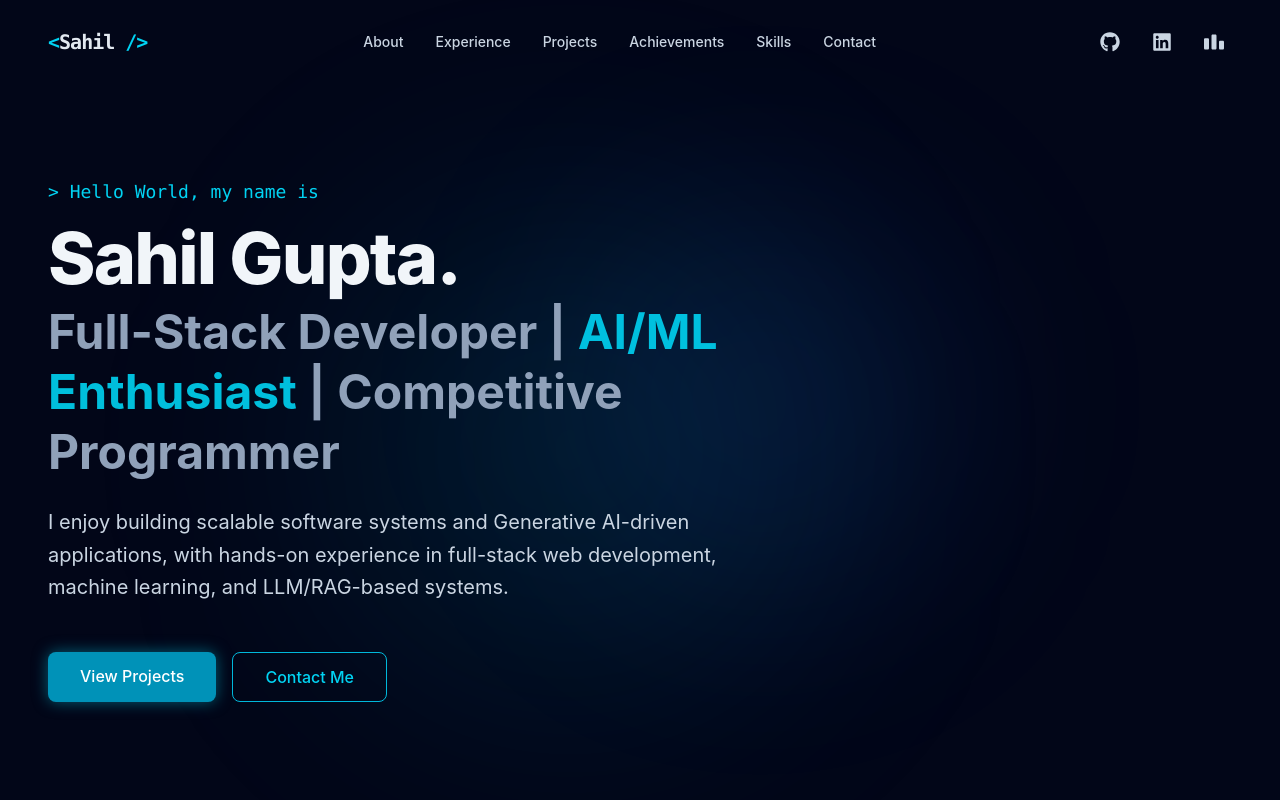
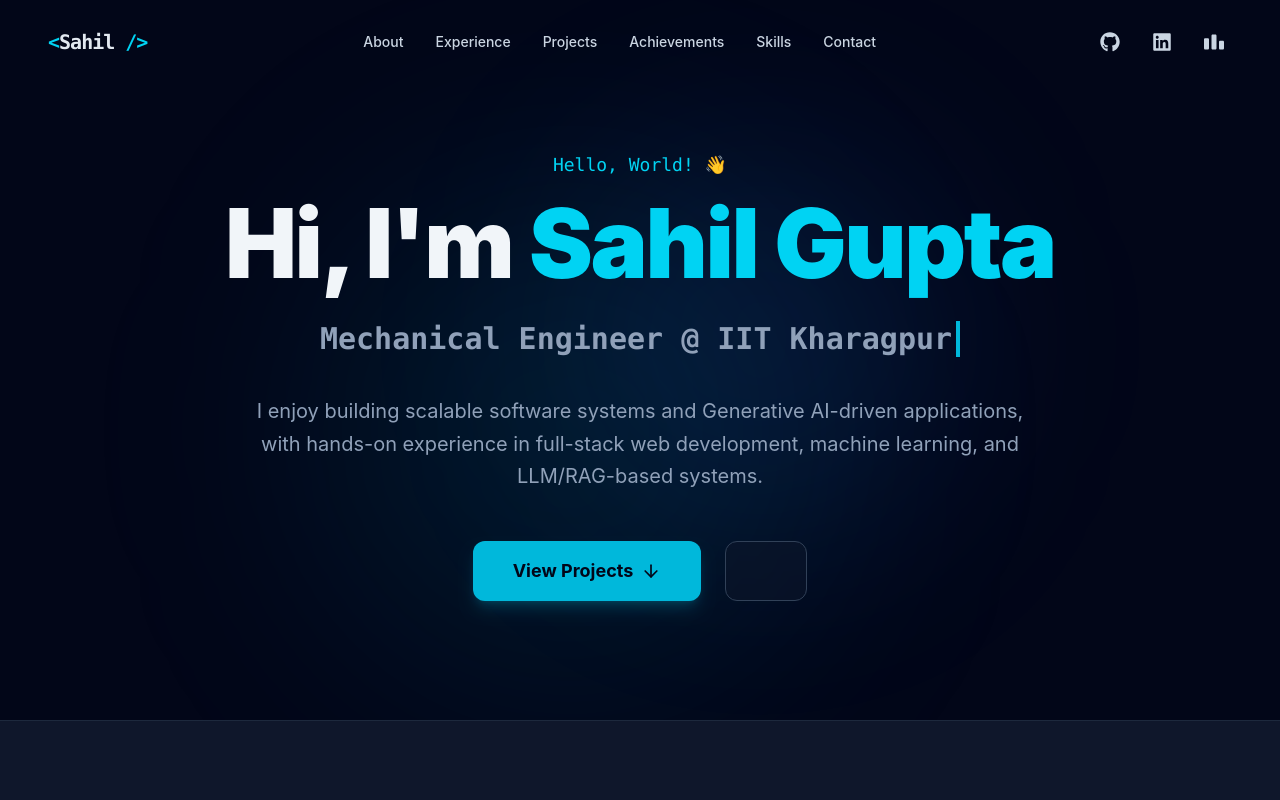
Before and after one commit to sahilgupta630/portfolio, a React app: page / in a window 1280 px wide. Shown: the top 800 px of the page. Built offline with nearby package versions, Linux system fonts and the light colour scheme; the HTML template or start-up script is replaced by a standard one.

Commit message:
Redesign Hero section to match reference image with centered layout and typewriter effect

```diff
--- a/src/components/Hero.jsx
+++ b/src/components/Hero.jsx
@@ -1,73 +1,96 @@
-import React from "react";
+import React, { useState, useEffect } from "react";
 import { motion } from "framer-motion";
+import { FileDown, ArrowDown } from "lucide-react";
 
 export default function Hero() {
+    const [text, setText] = useState("");
+    const fullText = "Mechanical Engineer @ IIT Kharagpur";
+    const [index, setIndex] = useState(0);
+
+    useEffect(() => {
+        if (index < fullText.length) {
+            const timeout = setTimeout(() => {
+                setText(prev => prev + fullText[index]);
+                setIndex(prev => prev + 1);
+            }, 100);
+            return () => clearTimeout(timeout);
+        }
+    }, [index]);
+
     return (
-        <section className="relative min-h-screen flex items-center justify-center pt-20 overflow-hidden" id="home">
-            {/* Background gradients */}
+        <section className="relative min-h-[90vh] flex items-center justify-center pt-24 pb-16 overflow-hidden bg-slate-950" id="home">
+            {/* Background elements */}
             <div className="absolute top-1/4 left-1/4 w-[500px] h-[500px] bg-cyan-500/10 rounded-full blur-[120px] pointer-events-none" />
             <div className="absolute bottom-1/4 right-1/4 w-[400px] h-[400px] bg-blue-500/10 rounded-full blur-[100px] pointer-events-none" />
 
-            <div className="max-w-7xl mx-auto px-6 lg:px-12 w-full z-10">
-                <div className="flex flex-col items-center md:items-start text-center md:text-left md:w-2/3">
+            <div className="max-w-7xl mx-auto px-6 lg:px-12 w-full z-10 flex flex-col items-center text-center">
+                {/* Greeting */}
                 <motion.div
-                        initial={{ opacity: 0, y: 30 }}
+                    initial={{ opacity: 0, y: 20 }}
                     animate={{ opacity: 1, y: 0 }}
-                        transition={{ duration: 0.8, ease: "easeOut" }}
+                    transition={{ duration: 0.6 }}
                 >
-                        <h2 className="text-cyan-400 font-mono mb-4 text-base md:text-lg">&gt; Hello World, my name is</h2>
+                    <span className="text-cyan-400 font-mono text-lg mb-4 block">
+                        Hello, World! 👋
+                    </span>
                 </motion.div>
 
+                {/* Name */}
                 <motion.div
-                        initial={{ opacity: 0, y: 30 }}
+                    initial={{ opacity: 0, y: 20 }}
                     animate={{ opacity: 1, y: 0 }}
-                        transition={{ duration: 0.8, ease: "easeOut", delay: 0.2 }}
+                    transition={{ duration: 0.6, delay: 0.2 }}
                 >
-                        <h1 className="text-5xl md:text-7xl font-extrabold text-slate-100 tracking-tight mb-2">
-                            Sahil Gupta.
+                    <h1 className="text-5xl md:text-8xl font-black text-slate-100 mb-6 tracking-tight">
+                        Hi, I'm <span className="text-cyan-400">Sahil Gupta</span>
                     </h1>
                 </motion.div>
 
+                {/* Typewriter Role */}
                 <motion.div
-                        initial={{ opacity: 0, y: 30 }}
+                    initial={{ opacity: 0, y: 20 }}
                     animate={{ opacity: 1, y: 0 }}
-                        transition={{ duration: 0.8, ease: "easeOut", delay: 0.4 }}
+                    transition={{ duration: 0.6, delay: 0.4 }}
+                    className="h-12 flex items-center justify-center mb-8"
                 >
-                        <h2 className="text-3xl md:text-5xl font-bold text-slate-400 mb-6 leading-tight">
-                            Full-Stack Developer | <span className="text-cyan-400/90">AI/ML Enthusiast</span> | Competitive Programmer
-                        </h2>
+                    <p className="text-2xl md:text-3xl font-bold text-slate-400 font-mono border-r-4 border-cyan-500 pr-1 animate-pulse-slow">
+                        {text}
+                    </p>
                 </motion.div>
 
-                    <motion.p
-                        initial={{ opacity: 0, y: 30 }}
+                {/* Description */}
+                <motion.div
+                    initial={{ opacity: 0, y: 20 }}
                     animate={{ opacity: 1, y: 0 }}
-                        transition={{ duration: 0.8, ease: "easeOut", delay: 0.6 }}
-                        className="text-slate-300 text-lg md:text-xl leading-relaxed max-w-2xl mb-12"
+                    transition={{ duration: 0.6, delay: 0.6 }}
+                    className="max-w-3xl mb-12"
                 >
+                    <p className="text-slate-400 text-lg md:text-xl leading-relaxed">
                         I enjoy building scalable software systems and Generative AI-driven applications,
                         with hands-on experience in full-stack web development, machine learning, and LLM/RAG-based systems.
-                    </motion.p>
+                    </p>
+                </motion.div>
 
+                {/* Buttons */}
                 <motion.div
-                        initial={{ opacity: 0, y: 30 }}
+                    initial={{ opacity: 0, y: 20 }}
                     animate={{ opacity: 1, y: 0 }}
-                        transition={{ duration: 0.8, ease: "easeOut", delay: 0.8 }}
-                        className="flex flex-col sm:flex-row gap-4 w-full md:w-auto"
+                    transition={{ duration: 0.6, delay: 0.8 }}
+                    className="flex flex-col sm:flex-row gap-6 w-full sm:w-auto"
                 >
                     <a
                         href="#projects"
-                            className="px-8 py-3 rounded-lg bg-cyan-600 hover:bg-cyan-500 text-white font-medium text-center transition-all shadow-[0_0_15px_rgba(6,182,212,0.5)] hover:shadow-[0_0_25px_rgba(6,182,212,0.8)]"
+                        className="px-10 py-4 rounded-xl bg-cyan-500 hover:bg-cyan-400 text-slate-950 font-bold text-lg transition-all shadow-lg shadow-cyan-500/20 flex items-center justify-center gap-2"
                     >
-                            View Projects
+                        View Projects <ArrowDown size={20} />
                     </a>
                     <a
-                            href="#contact"
-                            className="px-8 py-3 rounded-lg border border-cyan-500 text-cyan-400 hover:bg-cyan-500/10 font-medium text-center transition-all"
+                        href="#"
+                        className="px-10 py-4 rounded-xl border border-slate-700 bg-slate-900/50 hover:bg-slate-800 text-slate-100 font-bold text-lg transition-all flex items-center justify-center gap-2"
                     >
-                            Contact Me
+
                     </a>
                 </motion.div>
-                </div>
             </div>
         </section>
     );
```
Lines whose indentation alone changed are shown as unchanged.
